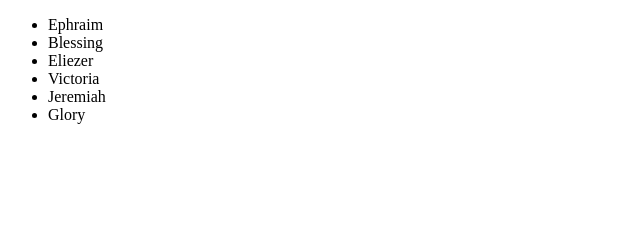
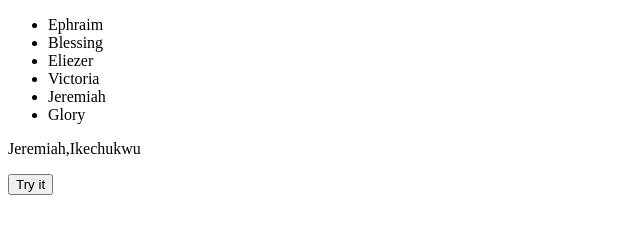
Before and after one commit to jegbune/JavaScript-Training, a plain HTML site: page javaScriptNumbers.html in a window 1280 px wide. Shown: the whole page, without its empty margins (0-640 px from the left). Drawn offline with Linux system fonts and the light colour scheme.

Commit message:
javascript lesson push lesson on array

```diff
--- a/javaScriptNumbers.html
+++ b/javaScriptNumbers.html
@@ -19,6 +19,7 @@
     <p id="demo9"></p>
     <p id="demo10"></p>
     <p id="demo11"></p>
+    <p id="demo12"></p>
 
 
 
@@ -74,5 +75,19 @@
         document.getElementById("demo11").innerHTML = result;
     </script>
 
+    <button onclick="push()">
+        Try it
+    </button>
+
+    <script>
+        let name = ["Jeremiah","Ikechukwu"]
+        document.getElementById("demo12").innerHTML = name;
+
+        function push(){
+            name.push("Egbune");
+            document.getElementById("demo12").innerHTML = name;
+        }
+    </script>
+
 </body>
 </html>
```
